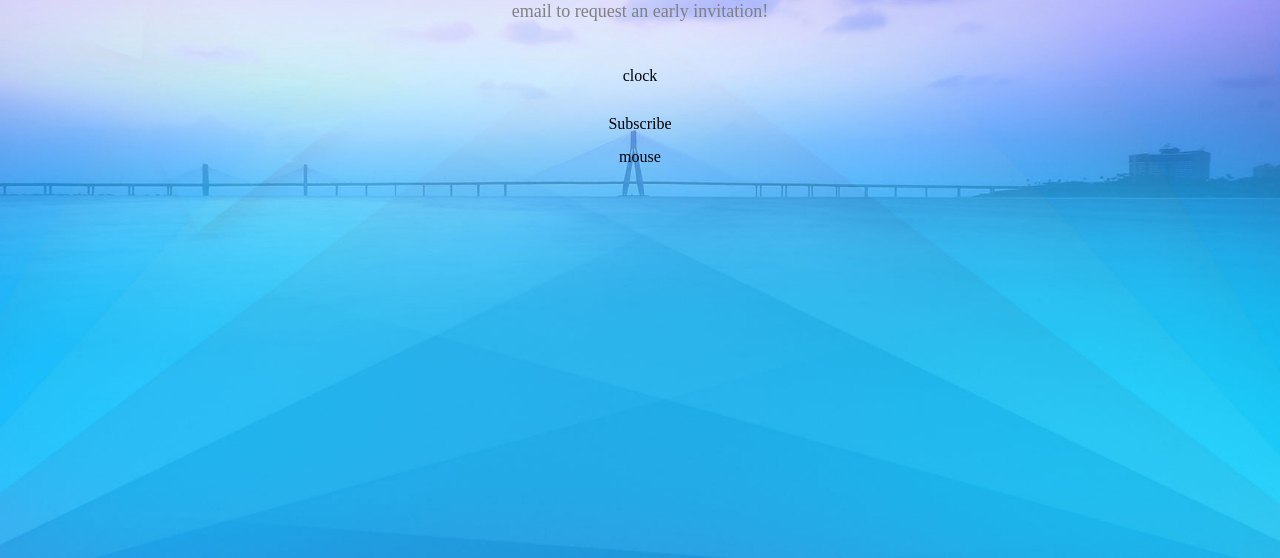
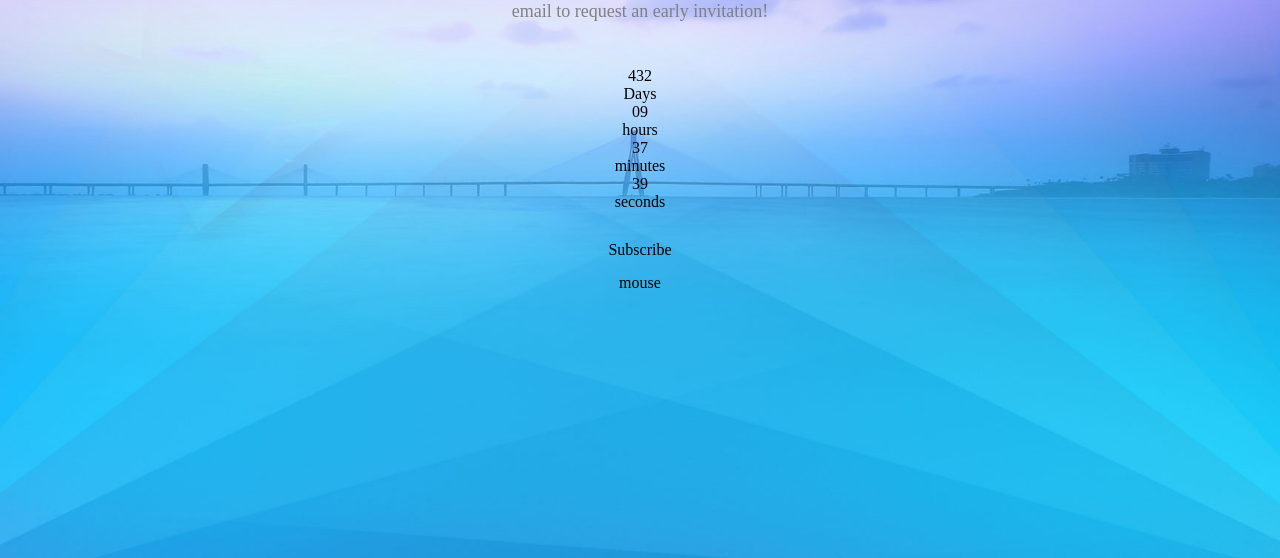
Before and after one commit to sauliusss/coming-soon, a plain HTML site: page index.html in a window 1280 px wide. Shown: the part 242-800 px from the top of the page. Drawn offline with Linux system fonts and the light colour scheme.

Commit message:
clock html and css selectors

```diff
--- a/css/components/clock.css
+++ b/css/components/clock.css
@@ -1,2 +1,11 @@
 .clock {
 }
+
+.clock > .time {
+}
+
+.clock > .time > .value {
+}
+
+.clock > .time > .title {
+}
--- a/index.html
+++ b/index.html
@@ -15,7 +15,24 @@
         <img class="logo" src="./img/icon-logo.png" alt="logo" />
         <h1 class="main-title">Coming soon</h1>
         <p class="main-description">An awesome new company for web resources is coming very soon. Enter your email to request an early invitation!</p>
-        <div class="clock">clock</div>
+        <div class="clock">
+          <div class="time">
+            <div class="value">432</div>
+            <div class="title">Days</div>
+          </div>
+          <div class="time">
+            <div class="value">09</div>
+            <div class="title">hours</div>
+          </div>
+          <div class="time">
+            <div class="value">37</div>
+            <div class="title">minutes</div>
+          </div>
+          <div class="time">
+            <div class="value">39</div>
+            <div class="title">seconds</div>
+          </div>
+        </div>
         <div class="form">Subscribe</div>
         <div class="mouse">mouse</div>
       </div>
```
